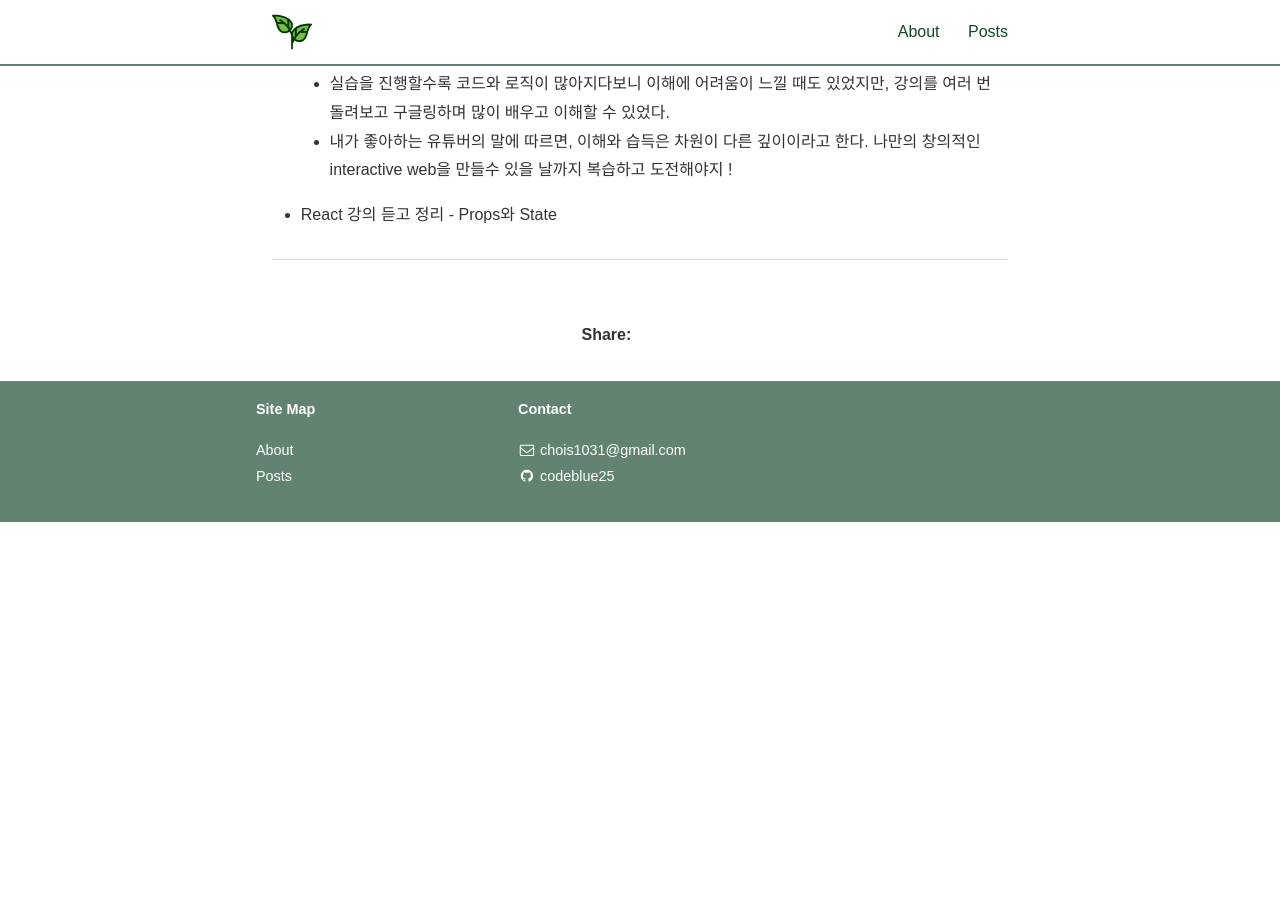
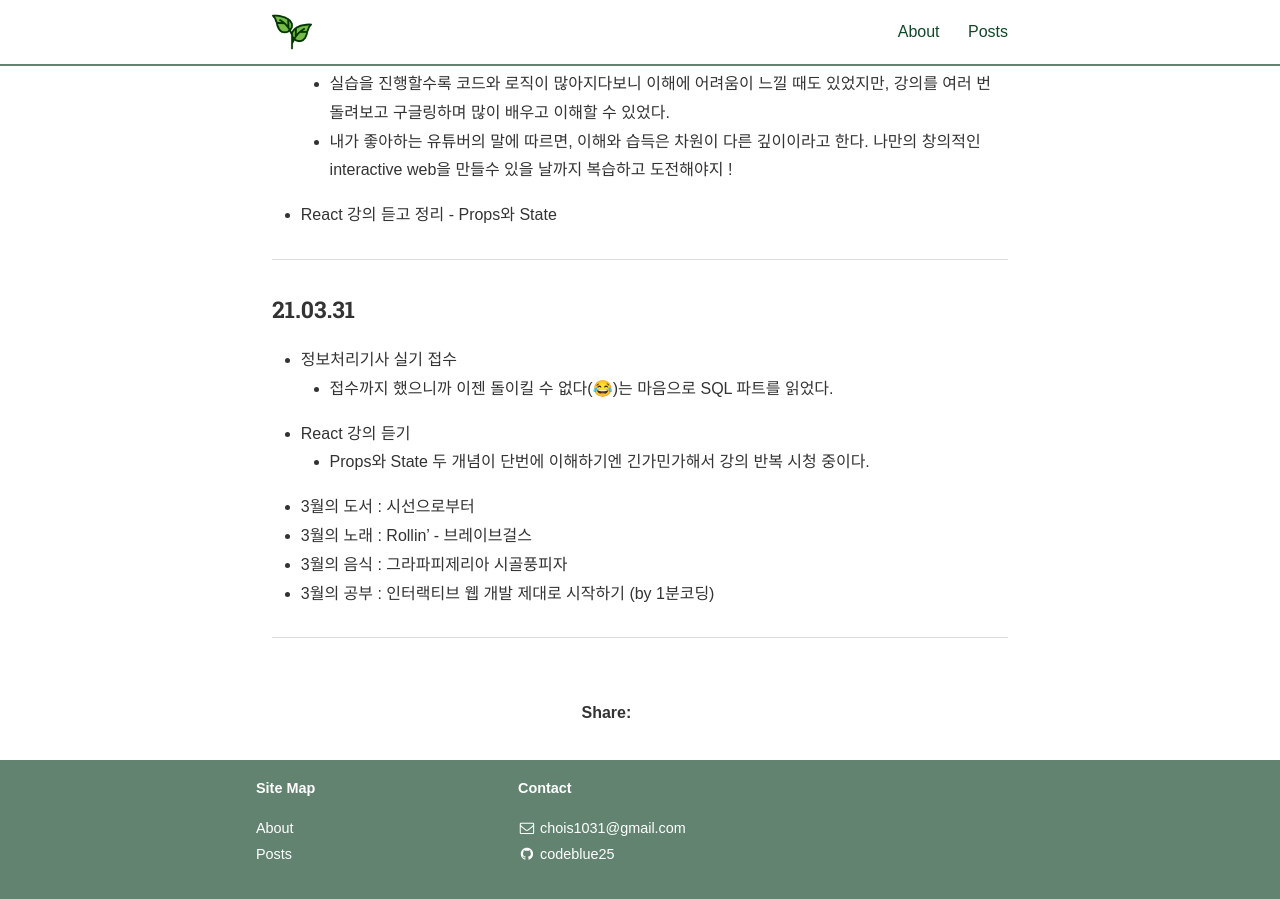
Before and after one commit to codeblue25/codeblue25.github.io, a Jekyll site: the page built from _posts/2021-03-28-0403.md, in a window 1280 px wide and 900 px high, scrolled down 955 px. Built offline with Jekyll 4.4.1, drawn with Linux system fonts in a browser that asks for light colours; nearby versions of some CDN libraries; some web fonts are replaced; a style sheet for code colours, icons or effects is not loaded; before the commit the page ends 1477 px from its top, so only the background shows below that.

Commit message:
210331 TIL

```diff
--- a/_posts/2021-03-28-0403.md
+++ b/_posts/2021-03-28-0403.md
@@ -33,3 +33,16 @@ categories: TIL
 * React 강의 듣고 정리 - Props와 State
 
 ---
+
+<h3>21.03.31</h3>
+
+* 정보처리기사 실기 접수
+  * 접수까지 했으니까 이젠 돌이킬 수 없다(😂)는 마음으로 SQL 파트를 읽었다.
+* React 강의 듣기
+  * Props와 State 두 개념이 단번에 이해하기엔 긴가민가해서 강의 반복 시청 중이다.
+* 3월의 도서 : 시선으로부터
+* 3월의 노래 : Rollin' - 브레이브걸스
+* 3월의 음식 : 그라파피제리아 시골풍피자
+* 3월의 공부 : 인터랙티브 웹 개발 제대로 시작하기 (by 1분코딩)
+
+---
```
